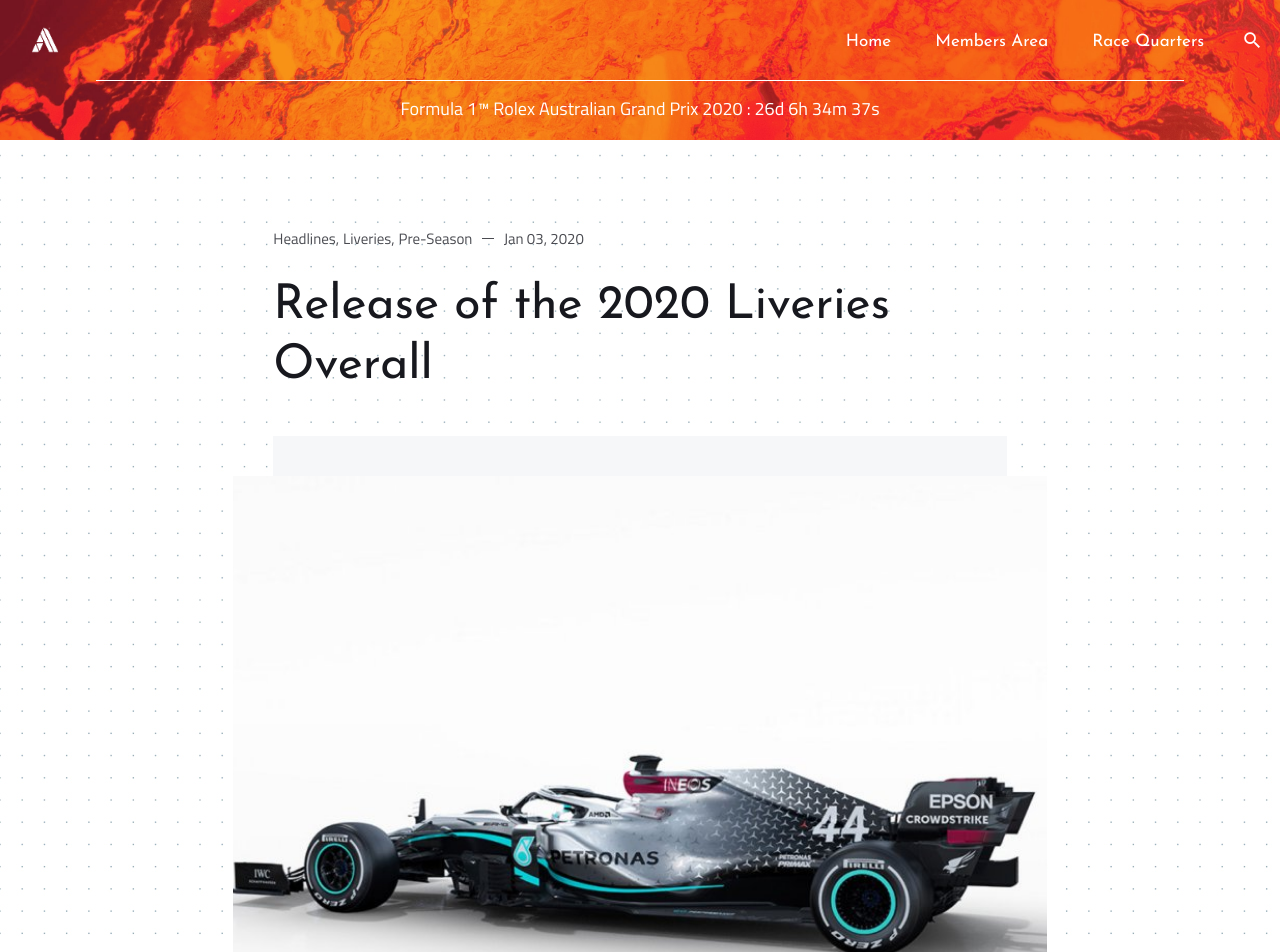
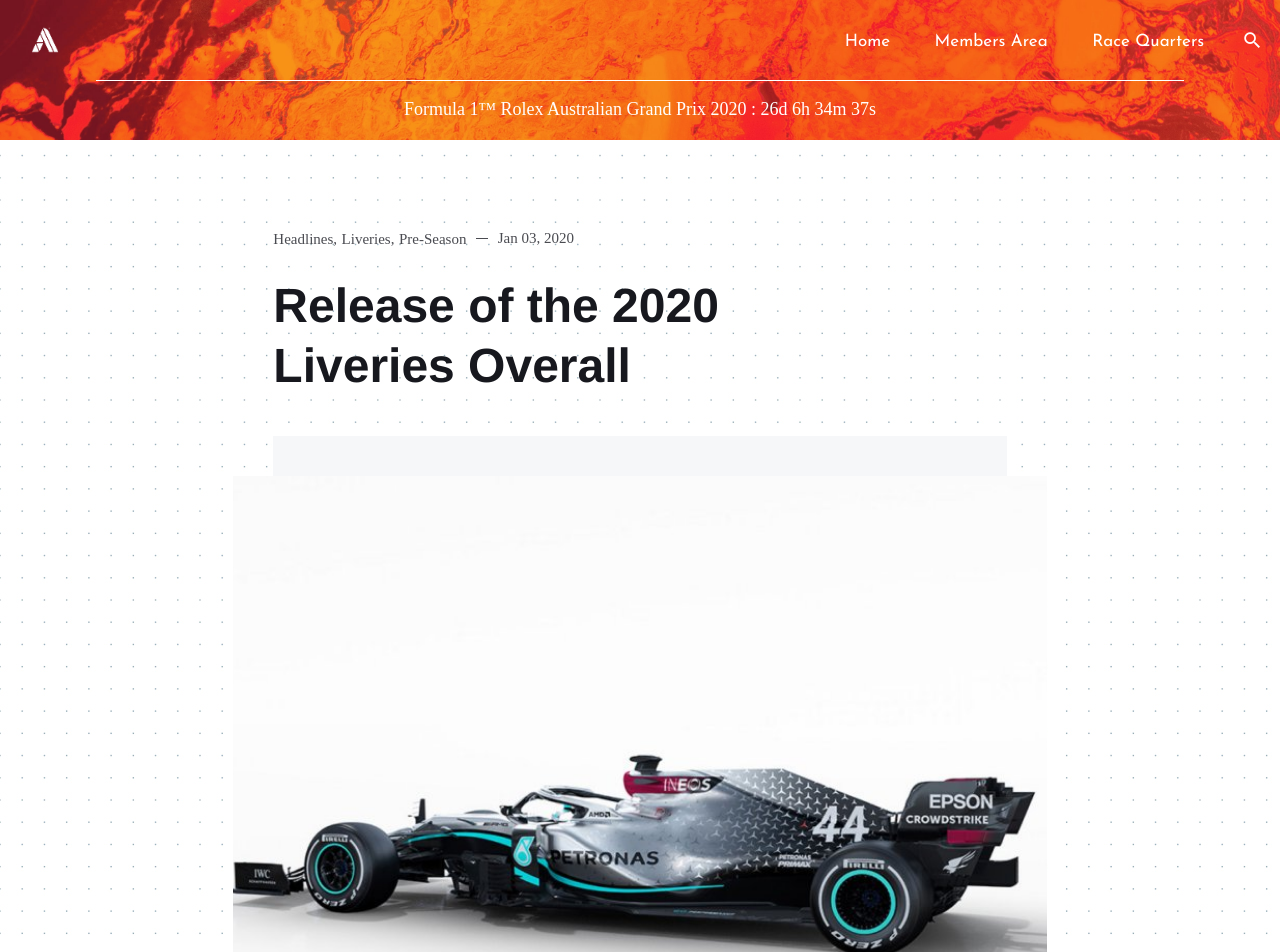
Before and after one commit to Asfalto-Ascari/AsfaltoAscari, a Jekyll site: the page built from _posts/2020-2-17-P010-Release-2020-liveries.md, in a window 1280 px wide and 1400 px high. Shown: the top 952 px of the window. Built offline with Jekyll 4.4.1, drawn with Linux system fonts in a browser that asks for light colours; nearby versions of some CDN libraries; some web fonts are replaced; comment, search, counter and statistics services are not loaded.

Commit message:
Change font, Google AdSense

```diff
--- a/_includes/head.html
+++ b/_includes/head.html
@@ -1,4 +1,5 @@
 <head>
+  <script data-ad-client="ca-pub-1175017380070112" async src="https://pagead2.googlesyndication.com/pagead/js/adsbygoogle.js"></script>
   <meta charset="utf-8">
   <meta http-equiv="X-UA-Compatible" content="IE=edge">
   <meta name="viewport" content="width=device-width, initial-scale=1">
@@ -13,7 +14,8 @@
   <link href="https://fonts.googleapis.com/css?family=Titillium+Web:200,200i,300,300i,400,400i,600,600i,700,700i,900&display=swap" rel="stylesheet">
   <link href="https://fonts.googleapis.com/css?family=Lora:400,700" rel="stylesheet">
   <link href="https://fonts.googleapis.com/css?family=Josefin+Sans" rel="stylesheet">
-
+  <!-- Asfalto Meticula Fonts-->
+  <link href="https://assets.asfaltoascari.com/etc/fonts/stylesheet_asfaltofont.css" rel="stylesheet">
   <!-- Ionicons -->
   <link href="https://unpkg.com/ionicons@4.2.2/dist/css/ionicons.min.css" rel="stylesheet">
 
--- a/_includes/header.html
+++ b/_includes/header.html
@@ -1,5 +1,4 @@
 <!-- begin header -->
-<script data-ad-client="ca-pub-1175017380070112" async src="https://pagead2.googlesyndication.com/pagead/js/adsbygoogle.js"></script>
 <header class="header">
     <div class="container">
       <div class="row">
--- a/_sass/0-settings/_variables.scss
+++ b/_sass/0-settings/_variables.scss
@@ -59,12 +59,12 @@
 $base-font-style: normal;
 $base-font-variant: normal;
 $base-font-weight: normal;
-$base-font-family: 'Titillium Web', serif;
+$base-font-family: 'AsfaltoMeticula', serif;
 $base-line-height: 36px;
 
 // Headings
-$heading-font-weight: 400;
-$heading-font-family: 'Josefin Sans', Helvetica Neue, Helvetica, Arial, sans-serif;
+$heading-font-weight: 700;
+$heading-font-family: 'AsfaltoMeticula', Helvetica Neue, Helvetica, Arial, sans-serif;
 
 $font-size-h1:  36px;
 $font-size-h2:  28px;
```
